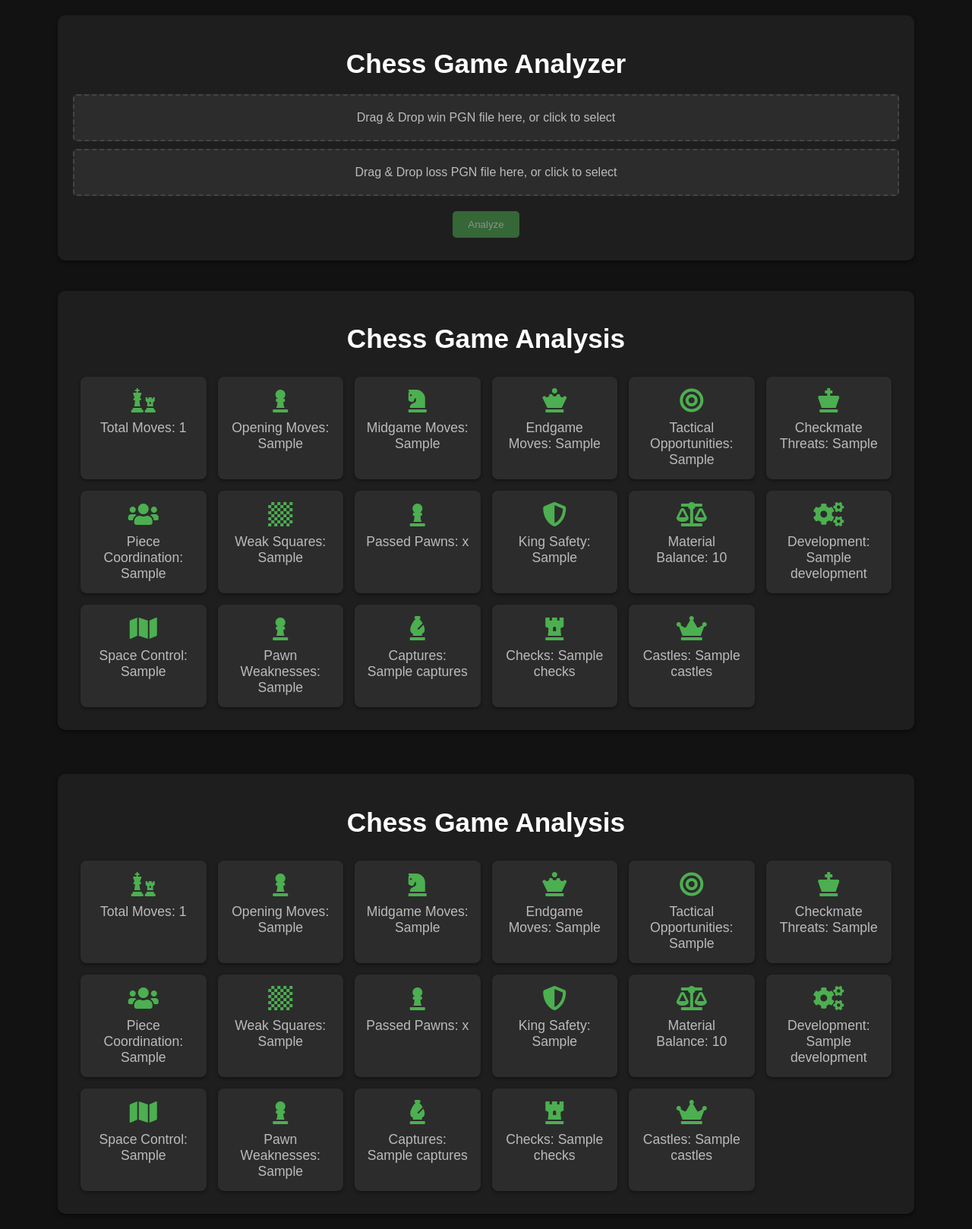
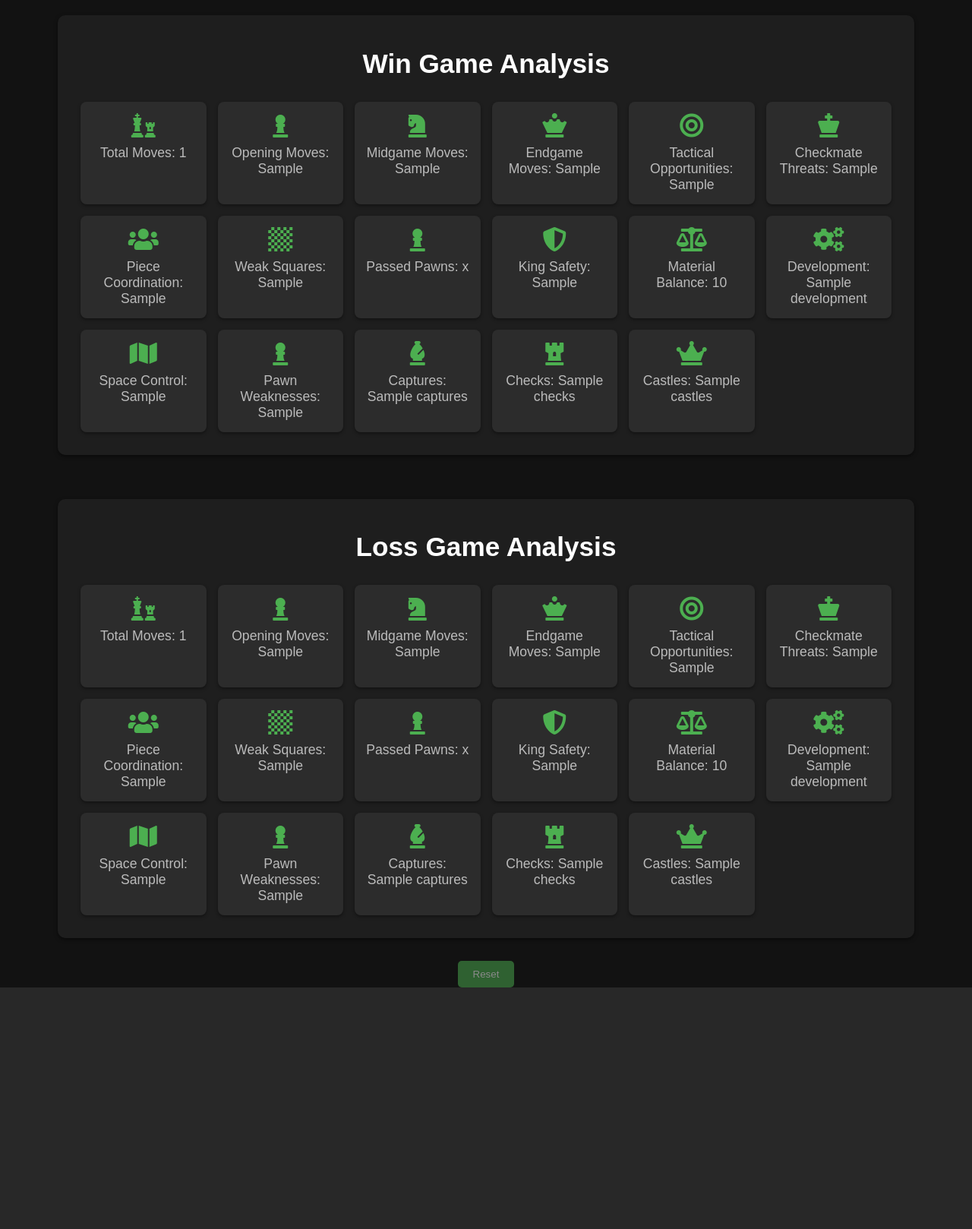
Before and after one commit to achukash/Hack-A-Sol-3.0, a Flask app: template templates/index.html in a window 1280 px wide. Shown: the whole page at 76% size. After the commit the page ends 1300 px from the top, so only its background shows below. Run offline with Flask 3, Linux system fonts and the light colour scheme; the template is opened without the code that fills it: most values are stand-ins (such as "Sample title", 1, 10 or a date in 2020).

Commit message:
chore: Refactor CSS styles for file upload and game analysis sections

```diff
--- a/static/analysis_style.css
+++ b/static/analysis_style.css
@@ -6,8 +6,10 @@ body {
   margin: 0;
   padding: 0;
   display: flex;
-  flex-direction: column; /* Stack containers vertically */
-  align-items: center; /* Center the containers horizontally */
+  flex-direction: column;
+  /* Stack containers vertically */
+  align-items: center;
+  /* Center the containers horizontally */
   min-height: 100vh;
 }
 
@@ -17,10 +19,13 @@ body {
   padding: 20px;
   border-radius: 10px;
   box-shadow: 0 2px 5px rgba(0, 0, 0, 0.5);
-  width: 85%; /* Increased width to 85% of the screen */
-  max-width: 1200px; /* Max width for larger screens */
+  width: 85%;
+  /* Increased width to 85% of the screen */
+  max-width: 1200px;
+  /* Max width for larger screens */
   text-align: center;
-  margin: 20px 0; /* Adds space between containers */
+  margin: 20px 0;
+  /* Adds space between containers */
   /* Removed overflow and max-height to prevent scrolling within the containers */
 }
 
@@ -35,7 +40,8 @@ h1 {
 
 
 /* Section for the file upload area */
-  .upload-section, .analysis-section {
+.upload-section,
+.analysis-section {
   margin: 20px 0;
   text-align: center;
 }
@@ -102,7 +108,8 @@ h1 {
   grid-template-columns: repeat(auto-fill, minmax(150px, 1fr));
   gap: 15px;
   padding: 10px;
-    margin-top: 20px; /* Added margin for spacing below the form */
+  margin-top: 20px;
+  /* Added margin for spacing below the form */
 }
 
 /* Individual grid item styling */
@@ -135,3 +142,29 @@ h1 {
 .grid-item:hover span {
   color: #ffffff;
 }
+
+#playerinfo {
+  display: flex;
+  align-items: center;
+  margin-top: 20px;
+}
+
+.player-container {
+  justify-content: left;
+  align-items: left;
+}
+
+input[type="reset"] {
+  background-color: #4caf50;
+  color: #ffffff;
+  border: none;
+  padding: 10px 20px;
+  border-radius: 5px;
+  cursor: pointer;
+  margin-top: 10px;
+  opacity: 0.5;
+}
+
+input[type="reset"]:hover {
+  background-color: #45a049;
+}
--- a/templates/index.html
+++ b/templates/index.html
@@ -10,6 +10,7 @@
 </head>
 
 <body>
+    {% if not win_data %}
     <div class="container" id = "input_cont">
         <h1>Chess Game Analyzer</h1>
 
@@ -31,10 +32,11 @@
             <div class="error-message" id="error-message"></div>
         </form>
     </div>
+    {% endif %}
     <!-- Chess Game Analysis Section -->
      {% if win_data %}
     <div class="container" id = "win_cont">
-        <h1>Chess Game Analysis</h1>
+        <h1>Win Game Analysis</h1>
         <div class="grid-container">
             <div class="grid-item">
                 <i class="fas fa-chess"></i>
@@ -110,7 +112,7 @@
     <br>
     {% if loss_data %}
     <div class="container" id = "loss_cont">
-        <h1>Chess Game Analysis</h1>
+        <h1>Loss Game Analysis</h1>
         <div class="grid-container">
             <div class="grid-item">
                 <i class="fas fa-chess"></i>
@@ -182,6 +184,7 @@
             </div>
         </div>
     </div>
+    <a href="/"><input type="reset" value="Reset" id="resetbutton"></a>
     {% endif %}
     <script src = "/static/scripts.js"></script>
 </body>
```
Lines whose indentation alone changed are shown as unchanged.
